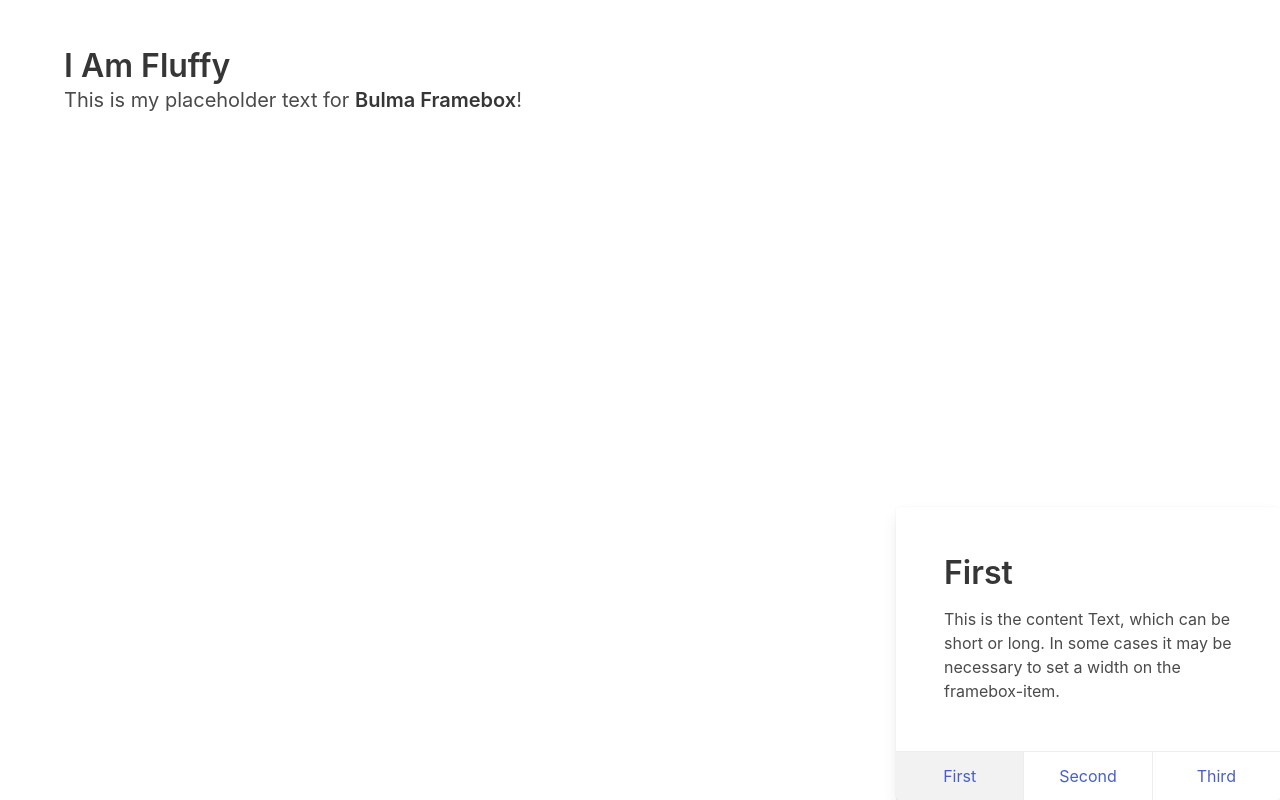
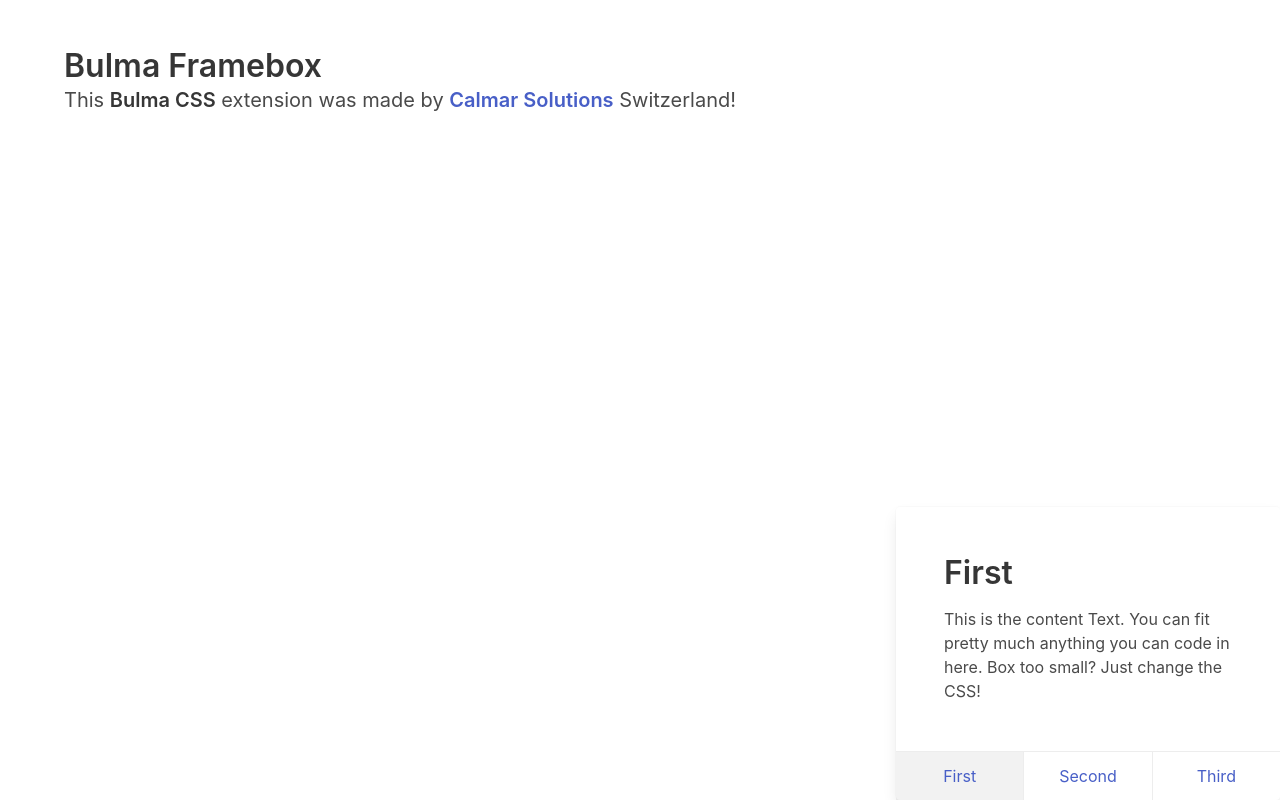
Before and after one commit to frizzant/bulma-framebox, a website: page index.html in a window 1280 px wide. Drawn offline with nearby package versions, Linux system fonts and the light colour scheme.

Commit message:
Version 0.0.6

```diff
--- a/index.html
+++ b/index.html
@@ -1,3 +1,11 @@
+<!--		____        _                   _____                         _						-->
+<!--		| __ ) _   _| |_ __ ___   __ _  |  ___| __ __ _ _ __ ___   ___| |__   _____  __		-->
+<!--		|  _ \| | | | | '_ ` _ \ / _` | | |_ | '__/ _` | '_ ` _ \ / _ \ '_ \ / _ \ \/ /		-->
+<!--		| |_) | |_| | | | | | | | (_| | |  _|| | | (_| | | | | | |  __/ |_) | (_) >  <		-->
+<!--		|____/ \__,_|_|_| |_| |_|\__,_| |_|  |_|  \__,_|_| |_| |_|\___|_.__/ \___/_/\_\		-->
+<!--										PREVIEW FILE										-->
+<!--									 														-->
+
 <!DOCTYPE html>
 <html>
 <head>
@@ -13,10 +21,10 @@
 <section class="section">
 	<div class="container">
 		<h1 class="title">
-			I Am Fluffy
+			Bulma Framebox
 		</h1>
 		<p class="subtitle">
-			This is my placeholder text for <strong>Bulma Framebox</strong>!
+			This <strong>Bulma CSS</strong> extension was made by <strong><a href="calmarsolutions.ch">Calmar Solutions</a></strong> Switzerland!
 		</p>
 	</div>
 </section>
@@ -25,11 +33,11 @@
 	<section class="section content column">
 		<div class="framebox-item framebox-visible" data-title="First">
 			<h1>First</h1>
-			<p>This is the content Text, which can be short or long. In some cases it may be necessary to set a width on the framebox-item.</p>
+			<p>This is the content Text. You can fit pretty much anything you can code in here. Box too small? Just change the CSS!</p>
 		</div>
 		<div class="framebox-item" data-title="Second">
 			<h1>Second</h1>
-			<p>This is another text, just for you!</p>
+			<p>Try fitting an image in here, or possibly even a contact form.</p>
 		</div>
 		<div class="framebox-item" data-title="Third">
 			<h1>Third</h1>
--- a/package.json
+++ b/package.json
@@ -15,7 +15,7 @@
     "extension",
     "framebox"
   ],
-  "author": "Erin McGowan",
+  "author": "Erin McGowan, www.calmarsolutions.ch",
   "license": "MIT",
   "bugs": {
     "url": "https://github.com/frizzant/bulma-framebox/issues"
```
